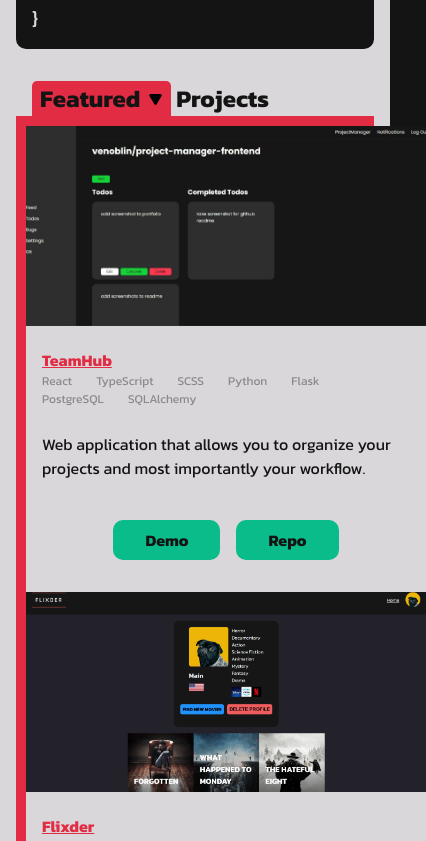
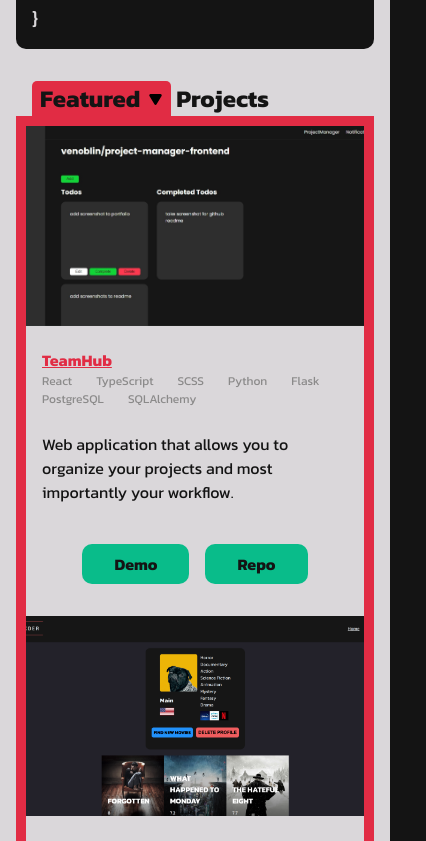
Before and after one commit to venoblin/personal-portfolio-frontend, a React (Create React App) app: page / in a window 390 px wide. Shown: the part 1040-1881 px from the top of the page, 426 px wide, since content can reach past the window. Built offline with nearby package versions, Linux system fonts and the light colour scheme; no server answers.

Commit message:
worked on stlying

```diff
--- a/src/styles/App.css
+++ b/src/styles/App.css
@@ -158,6 +158,9 @@ section .wrapper {
   }
 }
 @media (max-width: 600px) {
+  .App .Projects .projects {
+    grid-template-columns: repeat(1, 1fr);
+  }
   .App .NavBar {
     padding: 1rem;
   }
--- a/src/styles/App.scss
+++ b/src/styles/App.scss
@@ -150,6 +150,12 @@ section {
   }
 
   @media (max-width: 600px) {
+    .Projects {
+
+      .projects {
+        grid-template-columns: repeat(1, 1fr);
+      }
+    }
 
     .NavBar {
       padding: 1rem;
--- a/src/styles/ProjectCard.css
+++ b/src/styles/ProjectCard.css
@@ -1,5 +1,4 @@
 .ProjectCard {
-  min-width: 400px;
   background-color: #dad7da;
   position: relative;
   overflow: hidden;
--- a/src/styles/ProjectCard.scss
+++ b/src/styles/ProjectCard.scss
@@ -1,7 +1,6 @@
 @import './vars/variables.scss';
 
 .ProjectCard {
-  min-width: 400px;
   background-color: $whiteColor;
   position: relative;
   overflow: hidden;
```
Also changed, not shown: 2 other files (tests, documents, lock files or other folders).
